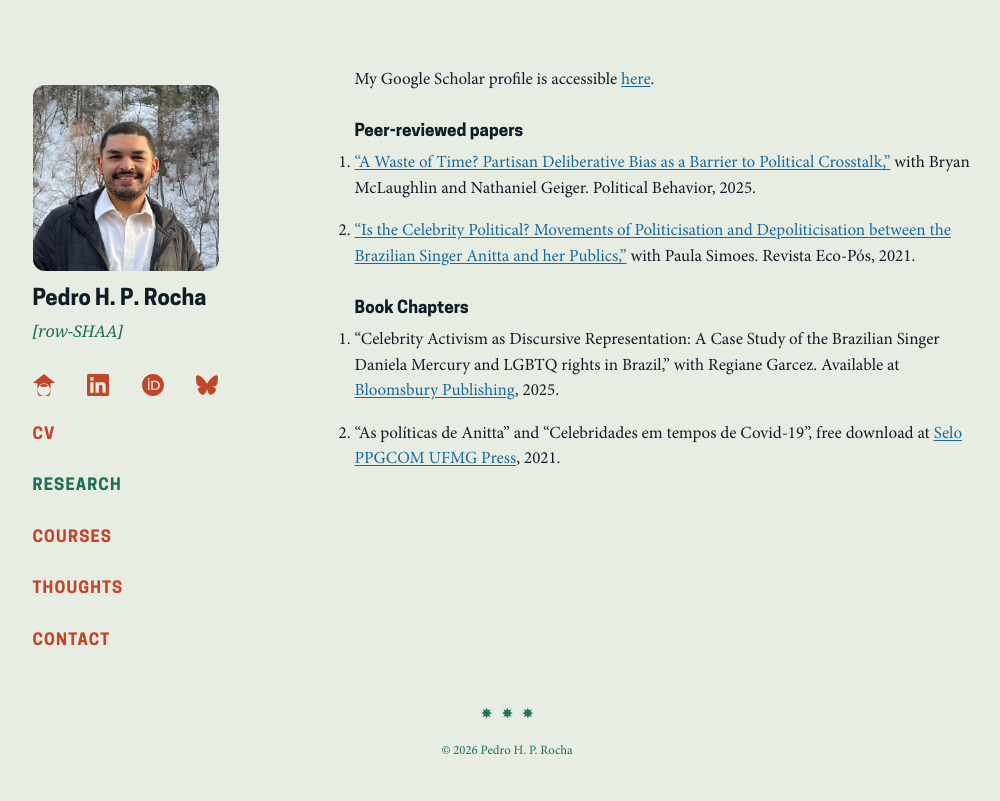
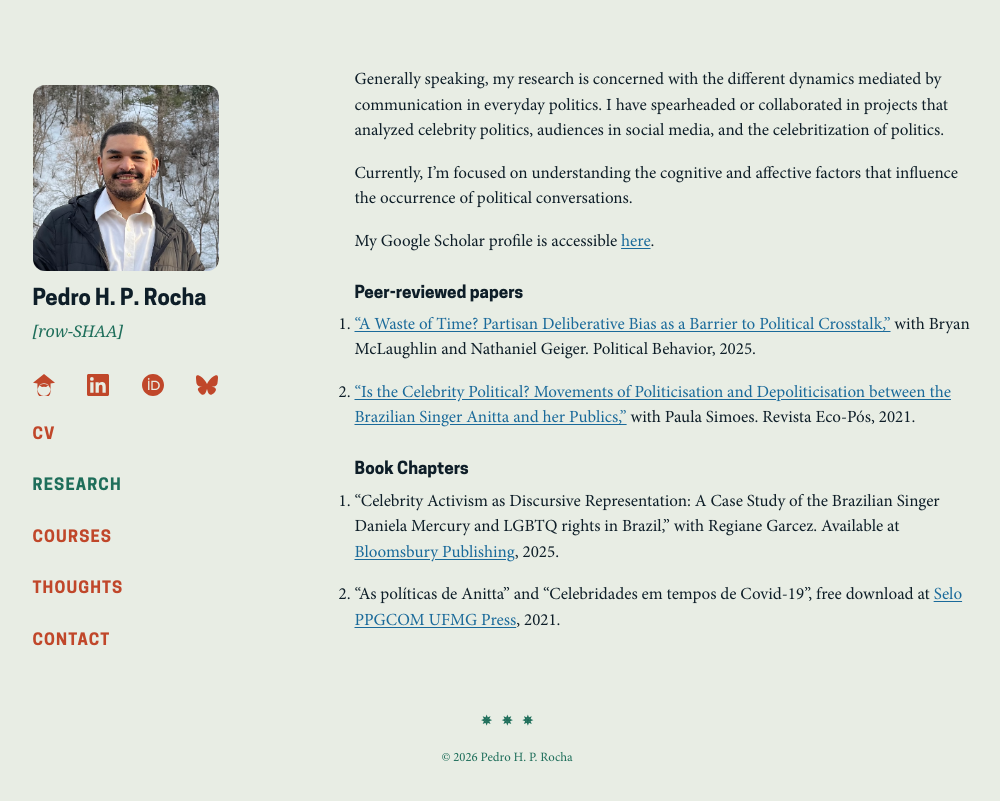
Before and after one commit to pedrohprocha/pedrohprocha.github.io, a Jekyll site: the page built from pages/research.md, in a window 1280 px wide. Shown: the top 801 px of the page, without its empty margins (133-1133 px from the left). Built offline with Jekyll 4.4.1, drawn with Linux system fonts in a browser that asks for light colours; some web fonts are replaced.

```diff
--- a/pages/research.md
+++ b/pages/research.md
@@ -3,6 +3,10 @@
 title: Research
 permalink: /research/
 ---
+
+Generally speaking, my research is concerned with the different dynamics mediated by communication in everyday politics. I have spearheaded or collaborated in projects that analyzed celebrity politics, audiences in social media, and the celebritization of politics.
+
+Currently, I'm focused on understanding the cognitive and affective factors that influence the occurrence of political conversations.
 
 My Google Scholar profile is accessible [here](https://scholar.google.com/citations?user=LBnOt9wAAAAJ&hl=en).
 
```
